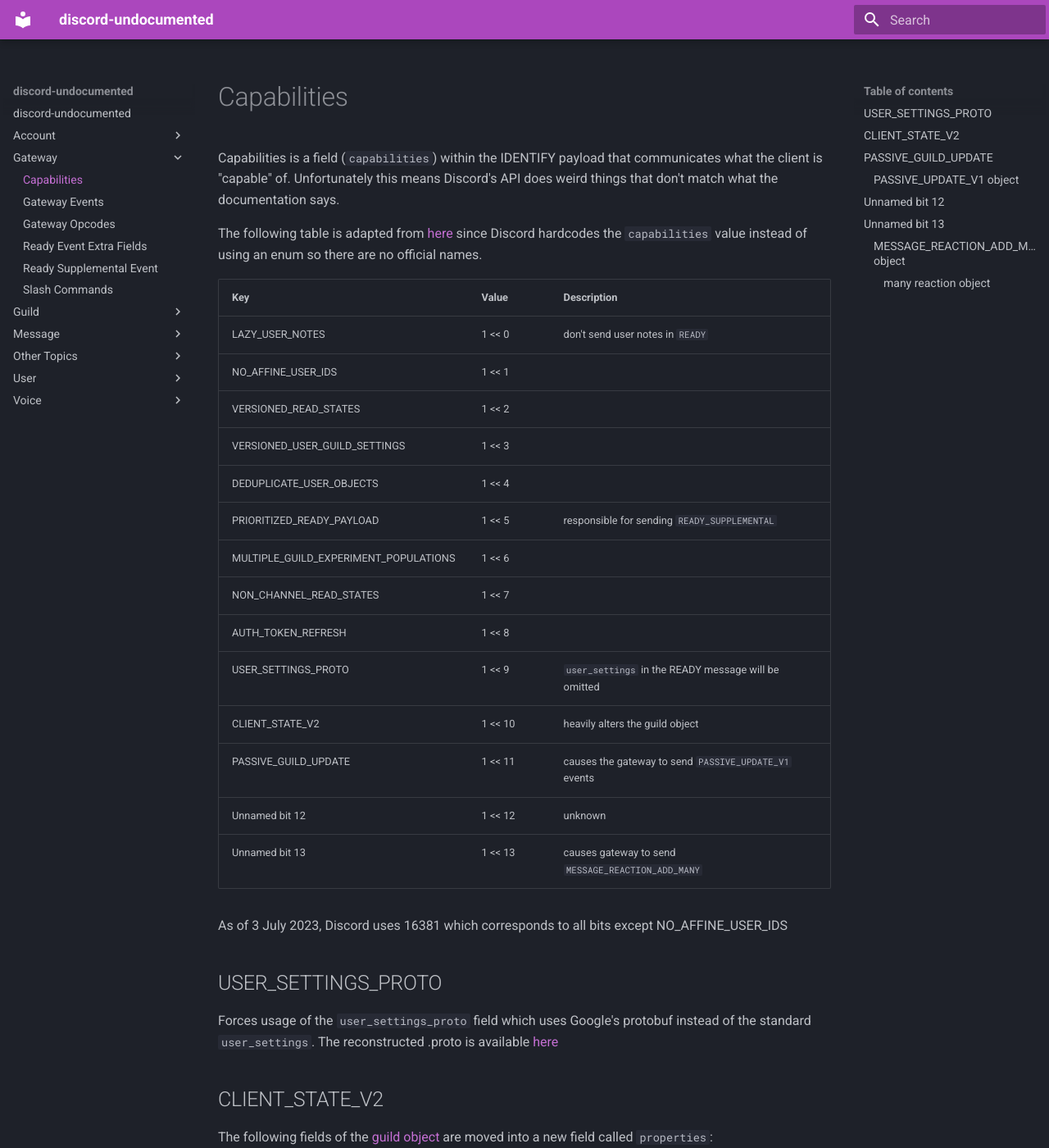
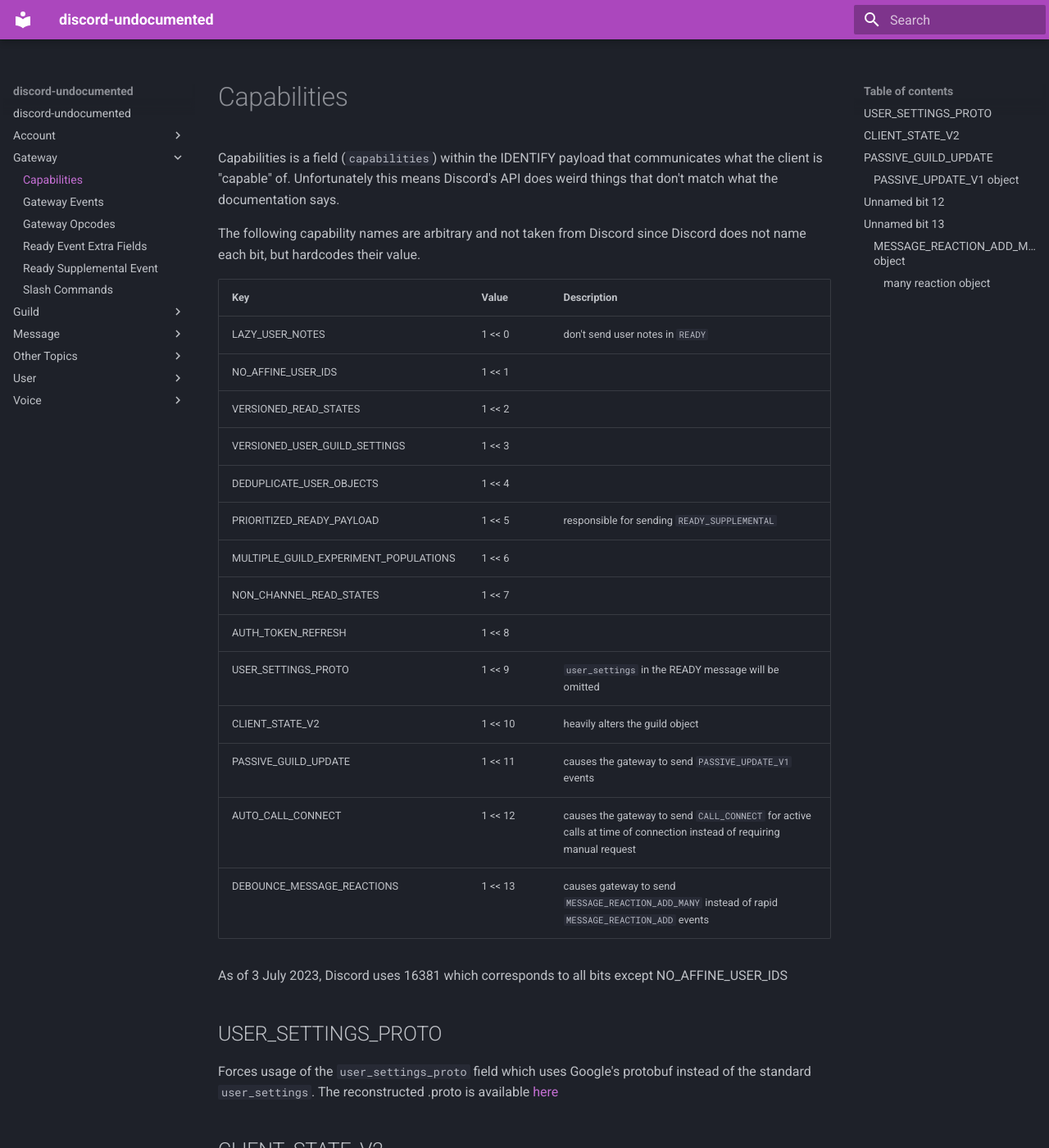
Before and after one commit to ouwou/discord-undocumented, an MkDocs documentation site: the page built from docs/capabilities.md, in a window 1280 px wide and 1400 px high. Shown: the whole window at 82% size. Built offline with MkDocs 1.6.1 and Material for MkDocs 9.7.7, drawn with Linux system fonts in a browser that asks for light colours.

Commit message:
capabilities (closes #3)

```diff
--- a/docs/capabilities.md
+++ b/docs/capabilities.md
@@ -3,25 +3,24 @@
 Capabilities is a field (`capabilities`) within the IDENTIFY payload that communicates what the client is "capable" of.
 Unfortunately this means Discord's API does weird things that don't match what the documentation says.
 
-The following table is adapted from [here](https://github.com/MateriiApps/OpenCord/blob/ca334e382d1feecafcb99c3758a5b1133d130b13/app/src/main/java/com/xinto/opencord/gateway/io/Capabilities.kt)
-since Discord hardcodes the `capabilities` value instead of using an enum so there are no official names.
+The following capability names are arbitrary and not taken from Discord since Discord does not name each bit, but hardcodes their value.
 
-| Key                                   | Value   | Description                                           |
-|---------------------------------------|---------|-------------------------------------------------------|
-| LAZY_USER_NOTES                       | 1 << 0  | don't send user notes in `READY`                      |
-| NO_AFFINE_USER_IDS                    | 1 << 1  |                                                       |
-| VERSIONED_READ_STATES                 | 1 << 2  |                                                       |
-| VERSIONED_USER_GUILD_SETTINGS         | 1 << 3  |                                                       |
-| DEDUPLICATE_USER_OBJECTS              | 1 << 4  |                                                       |
-| PRIORITIZED_READY_PAYLOAD             | 1 << 5  | responsible for sending `READY_SUPPLEMENTAL`          |
-| MULTIPLE_GUILD_EXPERIMENT_POPULATIONS | 1 << 6  |                                                       |
-| NON_CHANNEL_READ_STATES               | 1 << 7  |                                                       |
-| AUTH_TOKEN_REFRESH                    | 1 << 8  |                                                       |
-| USER_SETTINGS_PROTO                   | 1 << 9  | `user_settings` in the READY message will be omitted  |
-| CLIENT_STATE_V2                       | 1 << 10 | heavily alters the guild object                       |
-| PASSIVE_GUILD_UPDATE                  | 1 << 11 | causes the gateway to send `PASSIVE_UPDATE_V1` events |
-| Unnamed bit 12                        | 1 << 12 | unknown                                               |
-| Unnamed bit 13                        | 1 << 13 | causes gateway to send `MESSAGE_REACTION_ADD_MANY`    |
+| Key                                   | Value   | Description                                                                                                          |
+|---------------------------------------|---------|----------------------------------------------------------------------------------------------------------------------|
+| LAZY_USER_NOTES                       | 1 << 0  | don't send user notes in `READY`                                                                                     |
+| NO_AFFINE_USER_IDS                    | 1 << 1  |                                                                                                                      |
+| VERSIONED_READ_STATES                 | 1 << 2  |                                                                                                                      |
+| VERSIONED_USER_GUILD_SETTINGS         | 1 << 3  |                                                                                                                      |
+| DEDUPLICATE_USER_OBJECTS              | 1 << 4  |                                                                                                                      |
+| PRIORITIZED_READY_PAYLOAD             | 1 << 5  | responsible for sending `READY_SUPPLEMENTAL`                                                                         |
+| MULTIPLE_GUILD_EXPERIMENT_POPULATIONS | 1 << 6  |                                                                                                                      |
+| NON_CHANNEL_READ_STATES               | 1 << 7  |                                                                                                                      |
+| AUTH_TOKEN_REFRESH                    | 1 << 8  |                                                                                                                      |
+| USER_SETTINGS_PROTO                   | 1 << 9  | `user_settings` in the READY message will be omitted                                                                 |
+| CLIENT_STATE_V2                       | 1 << 10 | heavily alters the guild object                                                                                      |
+| PASSIVE_GUILD_UPDATE                  | 1 << 11 | causes the gateway to send `PASSIVE_UPDATE_V1` events                                                                |
+| AUTO_CALL_CONNECT                     | 1 << 12 | causes the gateway to send `CALL_CONNECT` for active calls at time of connection instead of requiring manual request |                                               |
+| DEBOUNCE_MESSAGE_REACTIONS            | 1 << 13 | causes gateway to send `MESSAGE_REACTION_ADD_MANY` instead of rapid `MESSAGE_REACTION_ADD` events                    |
 
 As of 3 July 2023, Discord uses 16381 which corresponds to all bits except NO_AFFINE_USER_IDS
 
```
